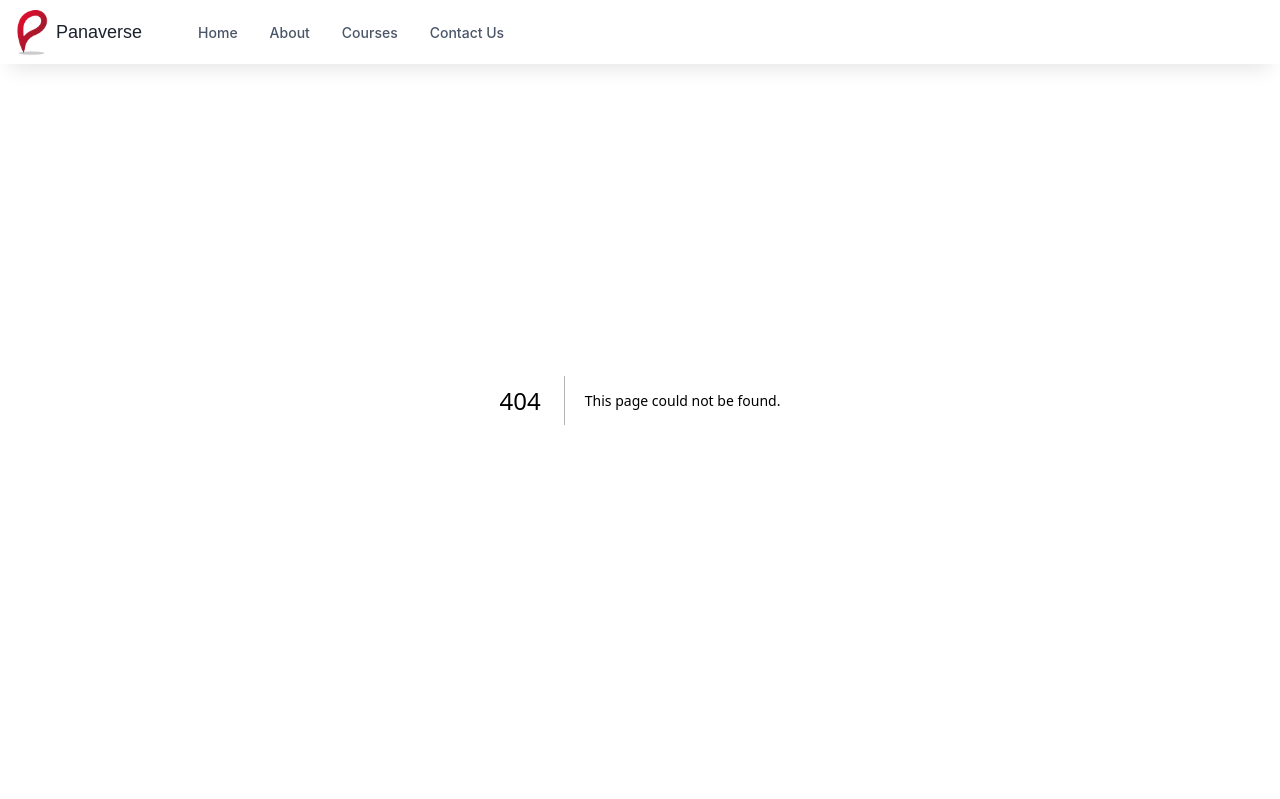
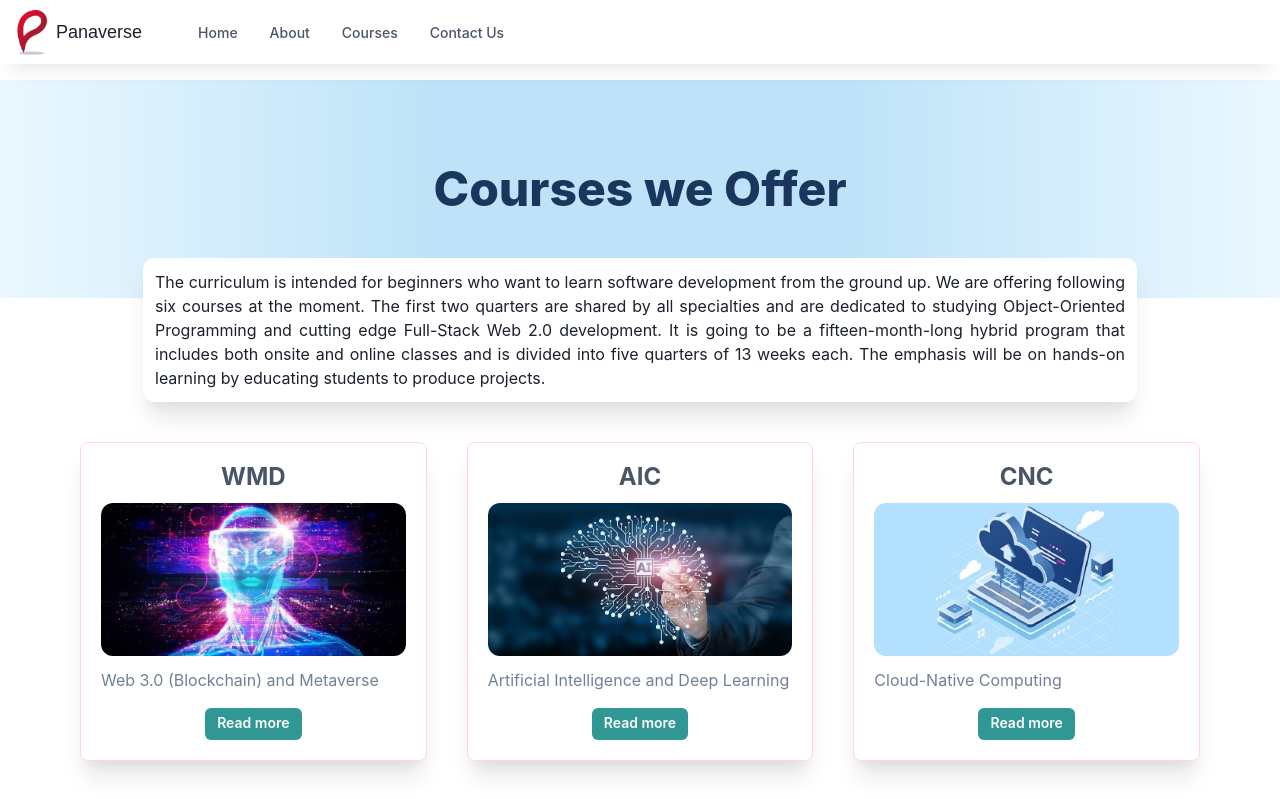
Before and after one commit to hassan-ak/next-tailwind-metaverse, a Next.js app: page /courses in a window 1280 px wide. Before the commit this address had no page. Shown: the top 799 px of the page. Built offline with nearby package versions, Linux system fonts and the light colour scheme.

Commit message:
14. Create Courses Page

```diff
--- /dev/null
+++ b/src/app/(pages)/courses/coursesPageComponents/CourseCard.tsx
@@ -0,0 +1,63 @@
+// Course Card
+
+import React from 'react';
+import CourseImage from '../utilityFunctions/CourseImage';
+import { Box, Heading, Text, Button, Link } from '@chakra-ui/react';
+
+// returns course Card
+export default function CourseCard({
+  title,
+  subTitle,
+  slug,
+}: {
+  title: string;
+  subTitle: string;
+  slug: string;
+}) {
+  return (
+    // Course card box
+    <Box
+      key={title}
+      borderRadius='lg'
+      p='5'
+      boxShadow='0px 20px 25px -5px rgba(0, 0, 0, 0.1), 0px 10px 10px -5px rgba(0, 0, 0, 0.04)'
+      border='1px'
+      borderColor='red.100'
+      role='group'
+      _hover={{ bg: 'blue.50', transform: 'scale(1.05)' }}
+      transition='all .5s ease-in-out'
+    >
+      {/* Course Title */}
+      <Heading
+        transition='all .5s ease-in-out'
+        color='gray.600'
+        _groupHover={{ color: 'red.400' }}
+        textAlign='center'
+        pb='3'
+        fontSize={['xl', '2xl']}
+      >
+        {title}
+      </Heading>
+      {/* Course Image */}
+      <CourseImage course={slug}></CourseImage>
+      {/* Course Sub Title */}
+      <Text mt='3' color='gray.500' fontSize={['sm', 'md']}>
+        {subTitle}
+      </Text>
+      {/* Button */}
+      <Box mt='4' textAlign='center'>
+        <Button
+          colorScheme='teal'
+          size='sm'
+          w={['auto']}
+          as={Link}
+          href={`courses/${title.toLowerCase()}`}
+          transition='all .5s ease'
+          _hover={{ textDecoration: 'none', bg: '#68D391' }}
+        >
+          Read more
+        </Button>
+      </Box>
+    </Box>
+  );
+}
--- /dev/null
+++ b/src/app/(pages)/courses/coursesPageComponents/CoursesHeader.tsx
@@ -0,0 +1,59 @@
+// Courses page Header
+
+'use client';
+
+import React from 'react';
+import { Box, Heading, Text } from '@chakra-ui/react';
+
+// Header Return function
+export default function CoursesHeader() {
+  return (
+    <Box>
+      {/* Box on top with heading */}
+      <Box
+        as='section'
+        bg='linear-gradient(to right,#EBF8FF, #BEE3F8,#BEE3F8,#EBF8FF)'
+        pt={['10', '10', '20']}
+        pb={['10', '10', '20']}
+        px='8'
+        textAlign='center'
+        marginTop='20'
+      >
+        <Heading
+          color='#1A365D'
+          as='h1'
+          fontWeight='extrabold'
+          fontSize={['3xl', '3xl', '4xl', '5xl']}
+        >
+          Courses we Offer
+        </Heading>
+      </Box>
+      {/* Box with PAge description */}
+      <Box as='section' mx='6'>
+        <Box
+          maxW='994px'
+          minH='20'
+          margin='auto'
+          mt='-10'
+          borderRadius='xl'
+          overflow='hidden'
+          boxShadow='0px 20px 25px -5px rgba(0, 0, 0, 0.1), 0px 10px 10px -5px rgba(0, 0, 0, 0.04)'
+          bg='white'
+          p={['3']}
+        >
+          <Text textAlign={'justify'} fontSize={['small', 'small', 'md']}>
+            The curriculum is intended for beginners who want to learn software
+            development from the ground up. We are offering following six
+            courses at the moment. The first two quarters are shared by all
+            specialties and are dedicated to studying Object-Oriented
+            Programming and cutting edge Full-Stack Web 2.0 development. It is
+            going to be a fifteen-month-long hybrid program that includes both
+            onsite and online classes and is divided into five quarters of 13
+            weeks each. The emphasis will be on hands-on learning by educating
+            students to produce projects.
+          </Text>
+        </Box>
+      </Box>
+    </Box>
+  );
+}
--- /dev/null
+++ b/src/app/(pages)/courses/page.tsx
@@ -0,0 +1,30 @@
+// Course Page
+
+'use client';
+import React from 'react';
+import { Box, SimpleGrid } from '@chakra-ui/react';
+import { COURSE_ITEMS } from '@/appContent/courseContent';
+import CourseCard from './coursesPageComponents/CourseCard';
+import CoursesHeader from './coursesPageComponents/CoursesHeader';
+
+// Returns course page
+export default function courses() {
+  return (
+    <Box>
+      {/* Course Page Header */}
+      <CoursesHeader></CoursesHeader>
+      {/* Grid to show course cards */}
+      {/* Loop Over courses and return card for each course */}
+      <SimpleGrid
+        spacing='40px'
+        px={['5', '10', '20']}
+        my='10'
+        columns={[1, 2, 3]}
+      >
+        {COURSE_ITEMS.map((course) => (
+          <CourseCard key={course.slug} {...course}></CourseCard>
+        ))}
+      </SimpleGrid>
+    </Box>
+  );
+}
--- /dev/null
+++ b/src/app/(pages)/courses/utilityFunctions/CourseImage.tsx
@@ -0,0 +1,60 @@
+// Course Image
+
+import React from 'react';
+import Image from 'next/image';
+import { Box } from '@chakra-ui/react';
+import gb from '../../../../../public/media/gb.png';
+import wmd from '../../../../../public/media/web3.png';
+import aic from '../../../../../public/media/aic.png';
+import cnc from '../../../../../public/media/cnc.png';
+import iot from '../../../../../public/media/iot.png';
+import npa from '../../../../../public/media/npa.png';
+import blank from '../../../../../public/media/blank.png';
+
+// Returns an image pages on course title/slug
+export default function CourseImage(props: { course: string }) {
+  switch (props.course) {
+    case 'wmd':
+      return (
+        <Box borderRadius={'xl'} overflow='hidden'>
+          <Image src={wmd} alt={props.course} />
+        </Box>
+      );
+    case 'aic':
+      return (
+        <Box borderRadius={'xl'} overflow='hidden'>
+          <Image src={aic} alt={props.course} />
+        </Box>
+      );
+    case 'cnc':
+      return (
+        <Box borderRadius={'xl'} overflow='hidden'>
+          <Image src={cnc} alt={props.course} />
+        </Box>
+      );
+    case 'iot':
+      return (
+        <Box borderRadius={'xl'} overflow='hidden'>
+          <Image src={iot} alt={props.course} />
+        </Box>
+      );
+    case 'gb':
+      return (
+        <Box borderRadius={'xl'} overflow='hidden'>
+          <Image src={gb} alt={props.course} />
+        </Box>
+      );
+    case 'npa':
+      return (
+        <Box borderRadius={'xl'} overflow='hidden'>
+          <Image src={npa} alt={props.course} />
+        </Box>
+      );
+    default:
+      return (
+        <Box borderRadius={'xl'} overflow='hidden'>
+          <Image src={blank} alt={'blank'} />
+        </Box>
+      );
+  }
+}
```
Also changed, not shown: src/app/(pages)/courses/utilityFunctions/ContentIcon.tsx (added, +86 -0 lines).
